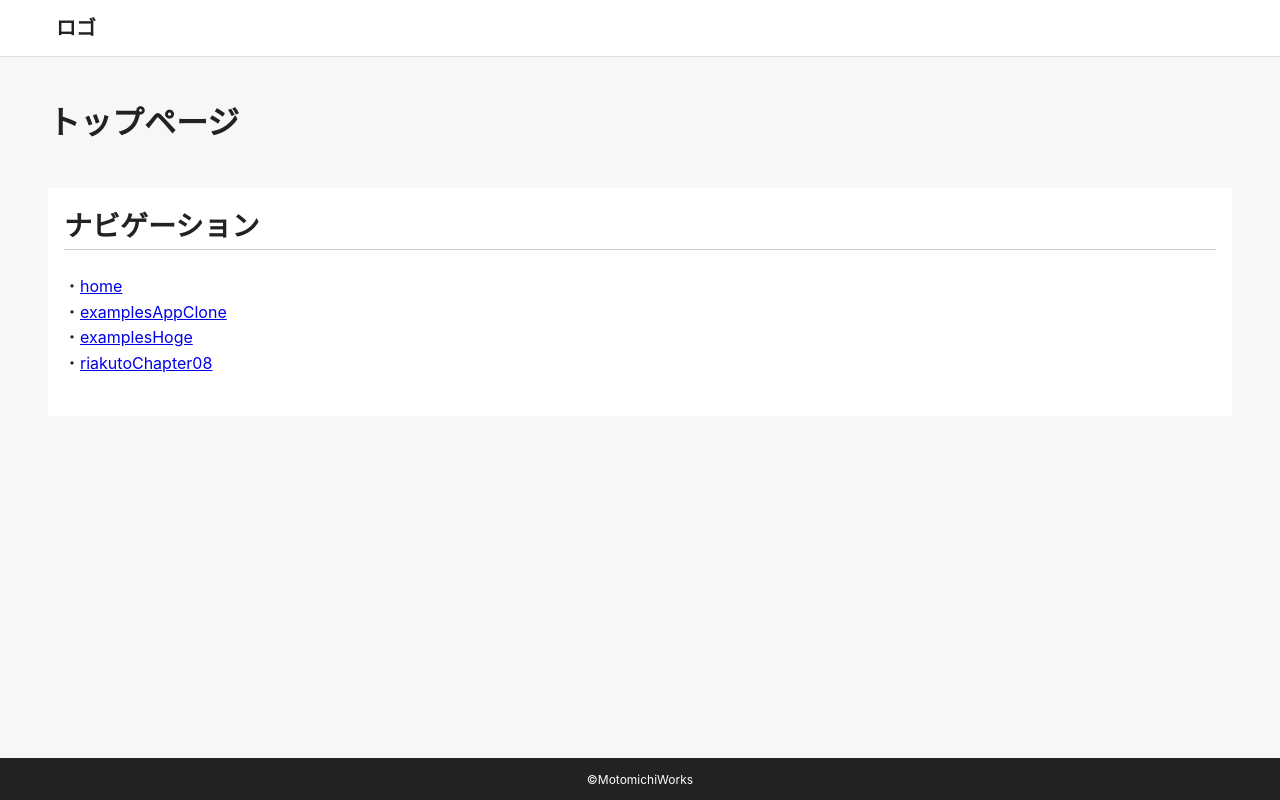
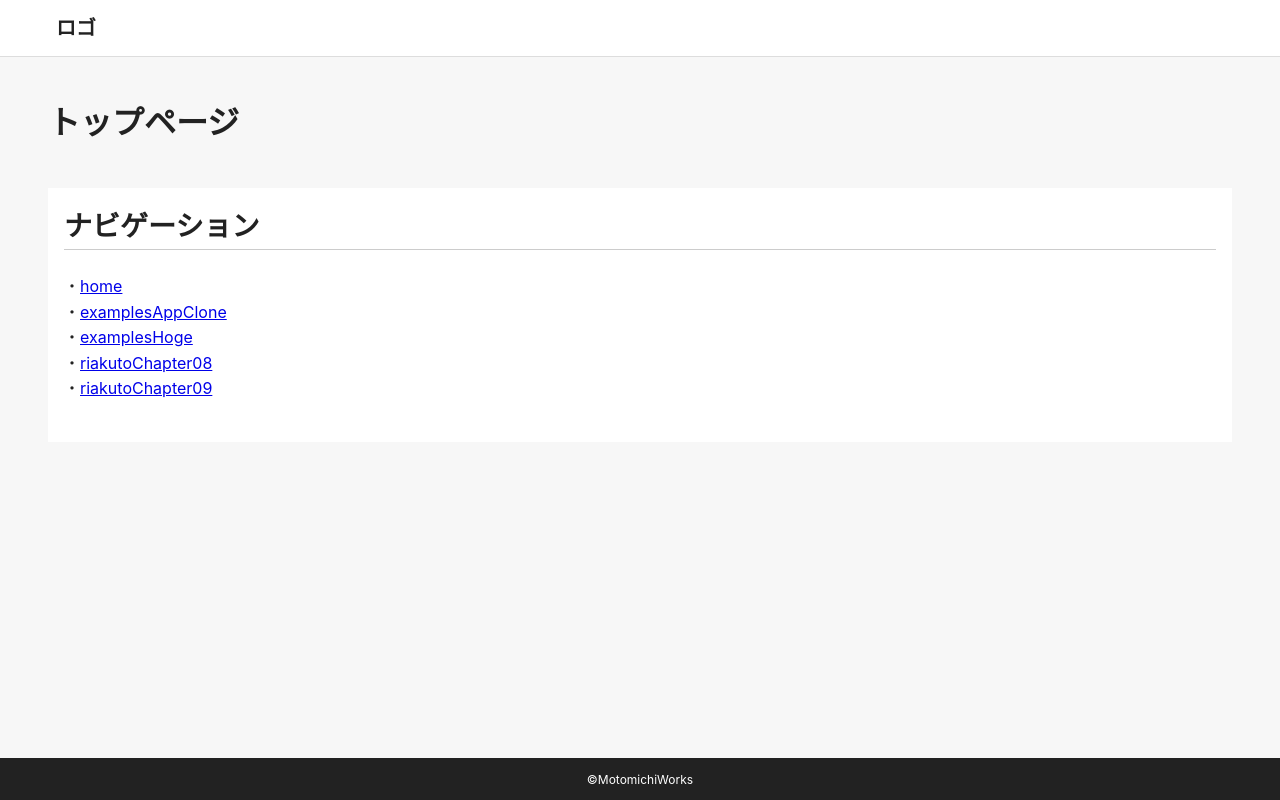
Before and after one commit to motomichi-works/react_playground_old, a React (Create React App) app: page / in a window 1280 px wide. Built offline with nearby package versions, Linux system fonts and the light colour scheme.

Commit message:
Chapter09の準備

```diff
--- a/src/App.tsx
+++ b/src/App.tsx
@@ -4,6 +4,7 @@ import ExamplesAppClone from 'containers/ExamplesAppClone';
 import ExamplesHoge from 'containers/ExamplesHoge';
 import Home from 'containers/Home';
 import RiakutoChapter08 from 'containers/RiakutoChapter08';
+import RiakutoChapter09 from 'containers/RiakutoChapter09';
 import paths from 'settings/paths';
 
 const App: React.FC = () => (
@@ -21,6 +22,7 @@ const App: React.FC = () => (
       <Route exact path={paths.riakutoChapter08}>
         <RiakutoChapter08 />
       </Route>
+      <Route exact path={paths.riakutoChapter09} component={RiakutoChapter09} />
     </Switch>
   </Router>
 );
--- a/src/components/common/molecules-and-atoms/Nav001/index.tsx
+++ b/src/components/common/molecules-and-atoms/Nav001/index.tsx
@@ -19,7 +19,7 @@ const Nav001: React.VFC = () => (
       const key = strKey as Key;
 
       return (
-        <li className="Item">
+        <li key={key} className="Item">
           <Link to={paths[key]}>{key}</Link>
         </li>
       );
--- /dev/null
+++ b/src/components/riakuto-chapter09/molecules-and-atoms/UseState.tsx
@@ -0,0 +1,14 @@
+import styled from 'styled-components';
+import Heading001 from 'components/common/molecules-and-atoms/Heading001';
+
+const StyledElement = styled.div``;
+const UseState: React.VFC = () => (
+  <StyledElement>
+    <Heading001 text="カウンター" modifierClassNames={['Lv3']} />
+    <div>
+      <p>カウンター</p>
+    </div>
+  </StyledElement>
+);
+
+export default UseState;
--- /dev/null
+++ b/src/containers/RiakutoChapter09/index.tsx
@@ -0,0 +1,10 @@
+import Section02 from 'containers/RiakutoChapter09/organisms/Section02';
+import Template001 from 'components/common/templates/Template001';
+
+const RiakutoChapter08: React.VFC = () => (
+  <Template001 pageHeadingText="RiakutoChapter09">
+    <Section02 />
+  </Template001>
+);
+
+export default RiakutoChapter08;
--- /dev/null
+++ b/src/containers/RiakutoChapter09/organisms/Section02.tsx
@@ -0,0 +1,10 @@
+import BasicOrganism001 from 'components/common/organisms/BasicOrganism001';
+import UseState from 'components/riakuto-chapter09/molecules-and-atoms/UseState';
+
+const Section02: React.VFC = () => (
+  <BasicOrganism001 sectionHeadingText="9-2. Hooksでstateを扱う">
+    <UseState />
+  </BasicOrganism001>
+);
+
+export default Section02;
--- a/src/settings/paths.ts
+++ b/src/settings/paths.ts
@@ -3,6 +3,7 @@ const paths = {
   examplesAppClone: '/examples-app-clone',
   examplesHoge: '/examples-hoge',
   riakutoChapter08: '/riakuto-chapter08',
+  riakutoChapter09: '/riakuto-chapter09',
 } as const;
 
 export default paths;
```
